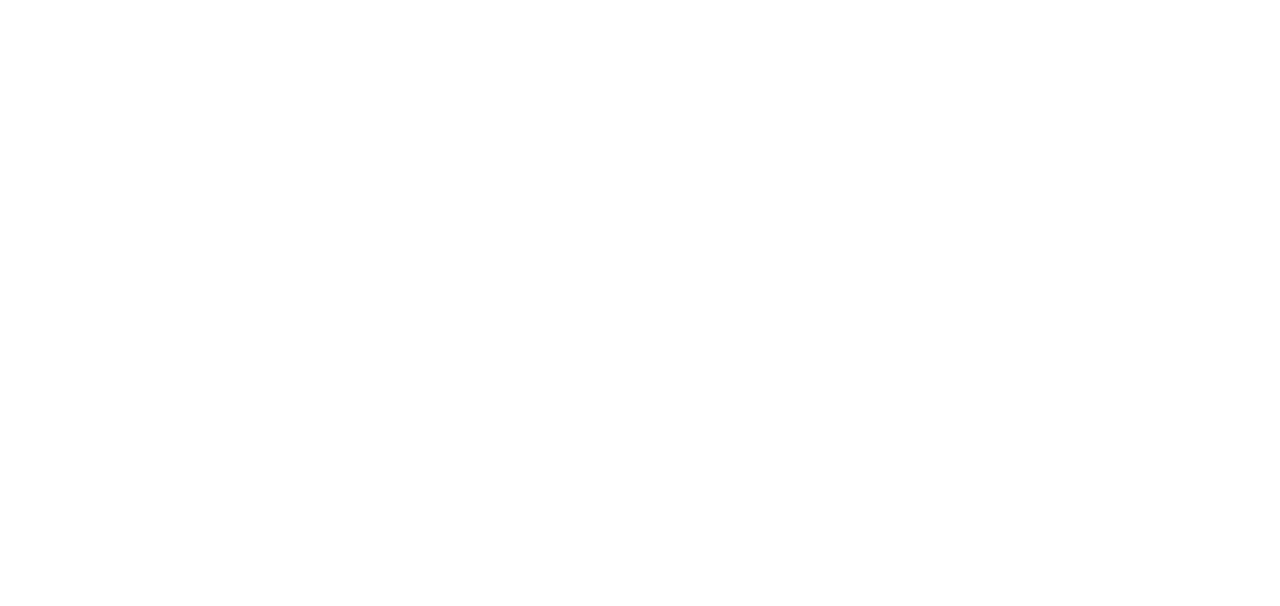
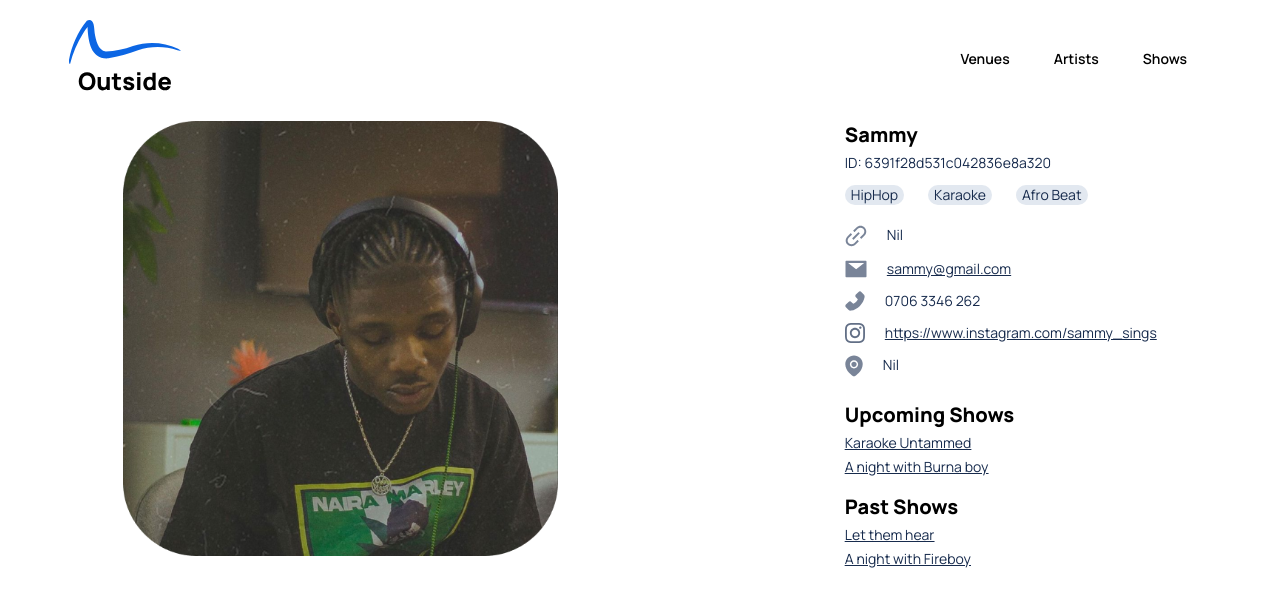
Before and after one commit to devcareer/Project-outside, a React (Vite) app: page /Singleartist in a window 1280 px wide. Before the commit this address had no page. Shown: the top 606 px of the page. Built offline with nearby package versions, Linux system fonts and the light colour scheme.

Commit message:
Add: Single Artist Page

```diff
--- a/src/App.jsx
+++ b/src/App.jsx
@@ -7,6 +7,7 @@ import Venues from './pages/Venues';
 import Artists from './pages/Artists';
 import Home from './pages/Home';
 import SingleVenue from './pages/SingleVenue';
+import SingleArtist from './pages/SingleArtist';
 
 function App() {
 	return (
@@ -18,6 +19,7 @@ function App() {
 					<Route path="/venues" element={<Venues />} />
 					<Route path="/artists" element={<Artists />} />
 					<Route path="/Singlevenue" element={<SingleVenue />} />
+          <Route path="/Singleartist" element={<SingleArtist />} />
 					{/* <Route index element={<Home />} />
           <Route path="about" element={<About />} /> */}
 					{/* <Route path="dashboard" element={<Dashboard />} /> */}
--- /dev/null
+++ b/src/pages/SingleArtist.jsx
@@ -0,0 +1,91 @@
+import React from 'react';
+import { Link } from 'react-router-dom';
+import singleartist from '../assets/singleartist.png';
+import link from '../assets/link.svg';
+import mail from '../assets/mail.svg';
+import phone from '../assets/phone.svg';
+import gram from '../assets/gram.svg';
+import location from '../assets/location.svg';
+
+function SingleArtist() {
+	return (
+		<div className="flex flex-col gap-10 items-center sm:flex-row sm:justify-around sm:items-stretch pt-1 text-sm">
+			<div className="w-[35%] h-[auto] sm:w-[38%] md:w-[34%] ">
+				<img src={singleartist} alt="single artist" />
+			</div>
+
+			<div className="text-center sm:text-justify">
+				<div className="font-black text-l sm:text-xl">
+					<h1>Sammy</h1>
+				</div>
+				<div className="mt-1 text-[#172B4D] text-xs sm:text-sm">
+					<p>ID: 6391f28d531c042836e8a320</p>
+				</div>
+
+				<div className="text-[#172B4D] flex flex-row gap-6 mt-3 font-2 justify-center sm:inline-flex">
+					<p className="bg-slate-200 pr-1.5 pl-1.5 text-xs sm:text-sm rounded-full">
+						HipHop
+					</p>
+					<p className="bg-slate-200 pr-1.5 pl-1.5 text-xs sm:text-sm rounded-full">
+						Karaoke
+					</p>
+					<p className="bg-slate-200 pr-1.5 pl-1.5 text-xs sm:text-sm rounded-full">
+						Afro Beat
+					</p>
+				</div>
+				<div className="mt-5">
+					<div className="flex gap-5 text-[#172B4D] text-xs sm:hover:scale-x-110 sm:text-sm">
+						<img src={link} alt="link" />
+						<Link to="#">
+							Nil
+						</Link>
+					</div>
+					<div className="flex mt-3 gap-5 text-[#172B4D] text-xs sm:text-sm sm:hover:scale-x-110">
+						<img src={mail} alt="mail" />
+						<Link to="sammy@gmail.com" className="underline">sammy@gmail.com</Link>
+					</div>
+					<div className="flex mt-3 gap-5 text-[#172B4D] text-xs sm:text-sm sm:hover:scale-x-110">
+						<img src={phone} alt="phone" />
+						<p>
+							<a href="tel:+2347063346262">0706 3346 262</a>
+						</p>
+					</div>
+					<div className="flex mt-3 gap-5 text-[#172B4D] text-xs sm:text-sm sm:hover:scale-x-110">
+						<img src={gram} alt="gram" />
+						<Link to="https://www.instagram.com/sammy_sings" className="underline">
+							https://www.instagram.com/sammy_sings
+						</Link>
+					</div>
+					<div className="flex mt-3 gap-5 text-[#172B4D]  text-xs sm:text-sm">
+						<img src={location} alt="location" />
+						<p>Nil</p>
+					</div>
+				</div>
+
+				<div className="mt-8 sm:mt-6">
+					<div>
+						<h1 className="font-black text-l sm:text-xl">Upcoming Shows</h1>
+						<p className="text-[#172B4D] text-xs mt-3 sm:hover:scale-x-110 sm:mt-1 sm:text-sm underline">
+							<Link to="#">Karaoke Untammed</Link>
+						</p>
+
+						<p className="text-[#172B4D] mt-1 text-xs sm:hover:scale-x-110 sm:text-sm underline">
+							<Link to="#">A night with Burna boy</Link>
+						</p>
+					</div>
+					<div className="mt-6 sm:mt-4">
+						<h1 className="font-black text-l sm:text-xl">Past Shows</h1>
+						<p className="text-[#172B4D] mt-3 text-xs sm:hover:scale-x-110 sm:text-sm sm:mt-1 underline">
+							<Link to="#">Let them hear</Link>
+						</p>
+						<p className="text-[#172B4D] mt-1 text-xs sm:hover:scale-x-110 sm:text-sm underline">
+							<Link to="#">A night with Fireboy</Link>
+						</p>
+					</div>
+				</div>
+			</div>
+		</div>
+	);
+}
+
+export default SingleArtist;
```
Also changed, not shown: src/assets/singleartist.png (added).
